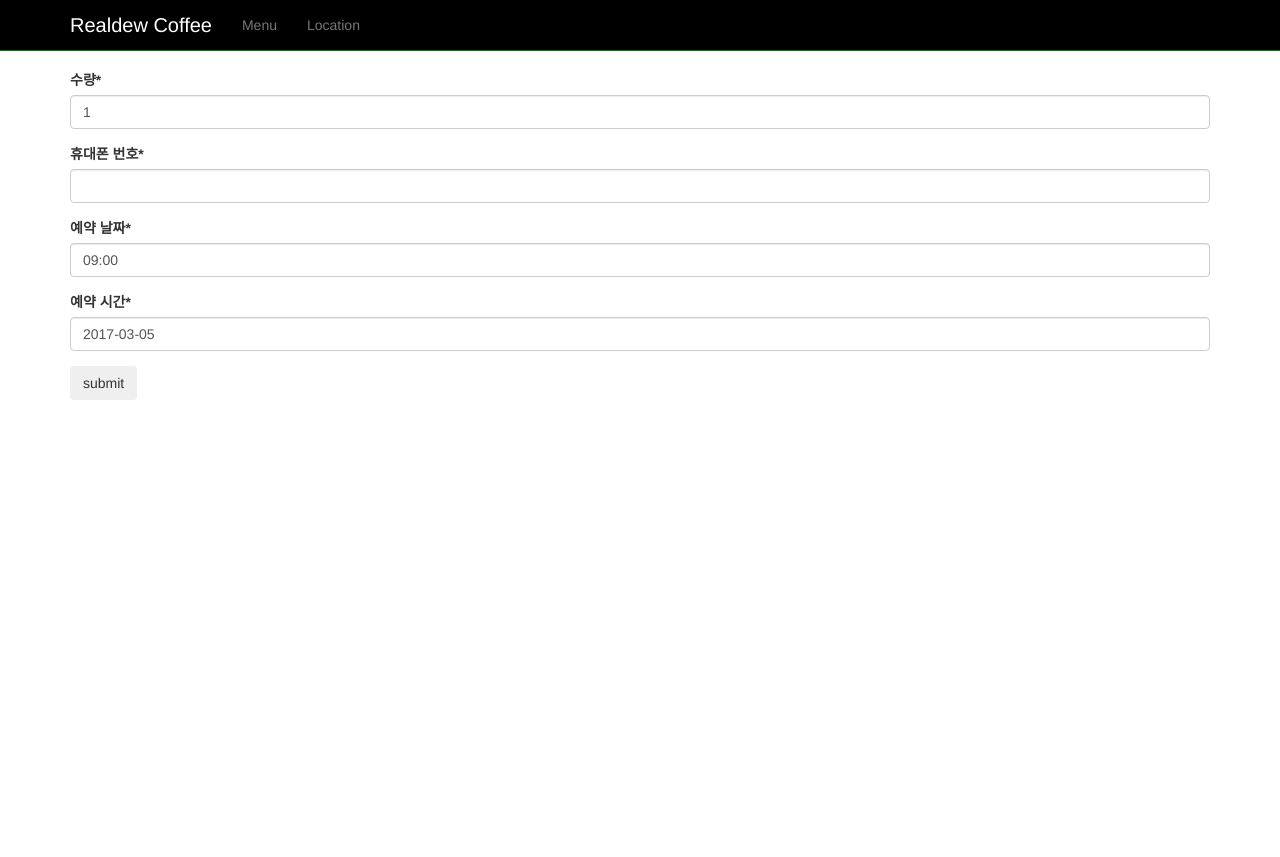
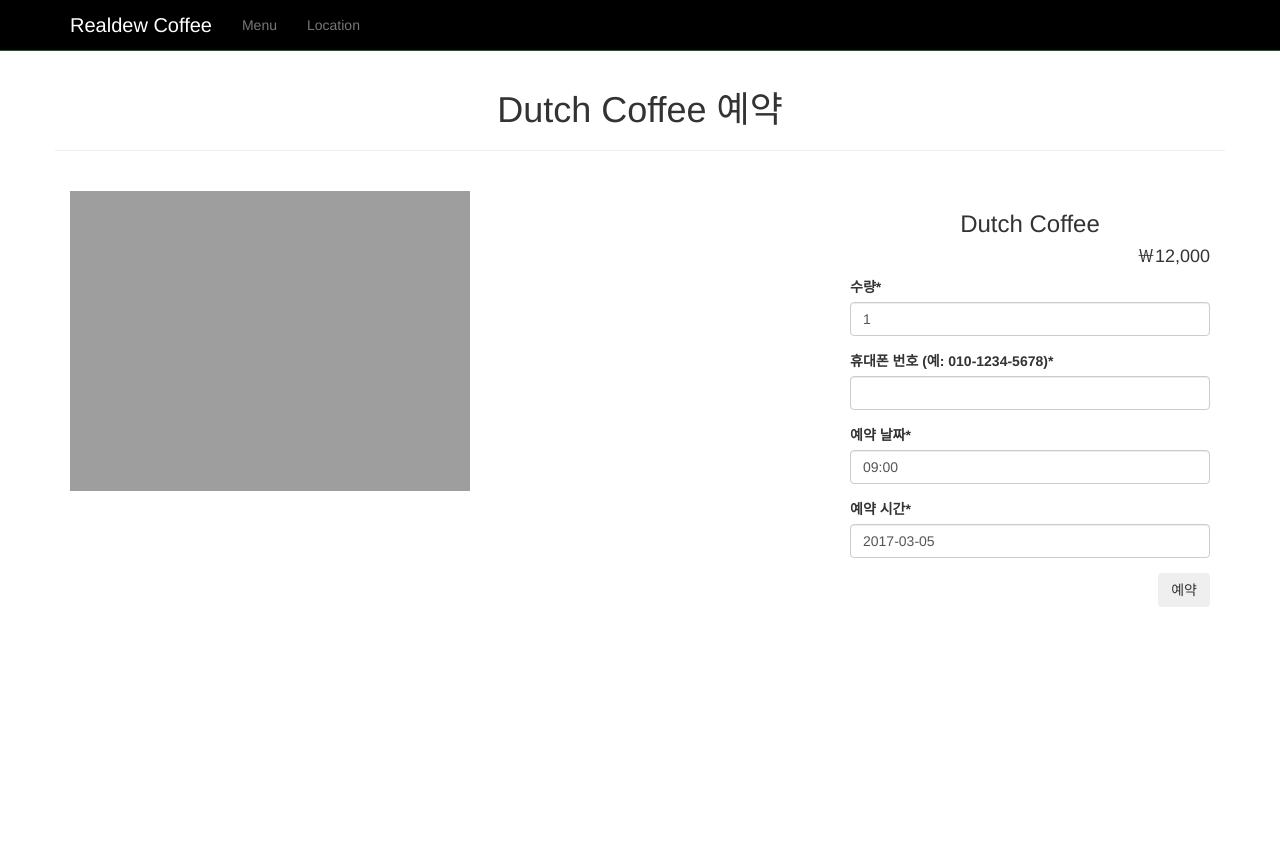
Before and after one commit to Isaccchoi/realdewcoffee, a Django app: a page that uses main/templates/main/dutch_order.html in a window 1280 px wide. Shown: the top 857 px of the page. Run offline with Django 3.2, Linux system fonts and the light colour scheme; some libraries are stand-ins or nearby versions.

Commit message:
fixing few things in dutch_order.html

```diff
--- a/main/forms.py
+++ b/main/forms.py
@@ -26,7 +26,7 @@ def default_time():
 
 
 class DutchOrderForm(forms.ModelForm):
-    phone_regex = forms.RegexField(label="휴대폰 번호",
+    phone_regex = forms.RegexField(label="휴대폰 번호 (예: 010-1234-5678)",
                     regex="^01([0|1|6|7|8|9]?)-([0-9]{3,4})-([0-9]{4})$",
                     error_messages={
                         'invalid': ("010-1234-5678 형식으로 12자리를 입력하세요.")
--- a/main/templates/main/dutch_order.html
+++ b/main/templates/main/dutch_order.html
@@ -13,18 +13,27 @@ $('.date-input').datepicker({
     'autoclose': true
 });
 // initialize datepair
-var basicExampleEl = document.getElementById('basicExample');
-var datepair = new Datepair(basicExampleEl);
 {% endblock %}
 </script>
 
 
 {% block content %}
+<div class='row'>
+    <h1 class="text-center">Dutch Coffee 예약</h1>
+    <hr/>
+    <br/>
+    <div class='col-sm-8'>
+        <img class='img-responsive' src="http://localhost:8000/media/images/2017/03/02/dutch.JPG" />
+    </div>
 
-<form method="POST" action=''>{% csrf_token %}
-    {{ form | crispy }}
+    <div class='col-sm-4'>
+        <h3 class='text-center'>Dutch Coffee</h3>
+        <h4 class='text-right'>￦12,000</h4>
+        <form method="POST" action=''>{% csrf_token %}
+            {{ form | crispy }}
 
-<input class='btn' type='submit' value='submit' />
-</form>
-
+        <p class="text-right"><input class='btn' type='submit' value='예약' /></p>
+        </form>
+    </div>
+</div>
 {% endblock %}
--- a/main/views.py
+++ b/main/views.py
@@ -3,6 +3,7 @@ from django.http import Http404
 from django.shortcuts import render
 from django.shortcuts import redirect
 from django.views.generic.edit import FormView
+from django.utils import timezone
 
 # Create your views here.
 from datetime import datetime
```
